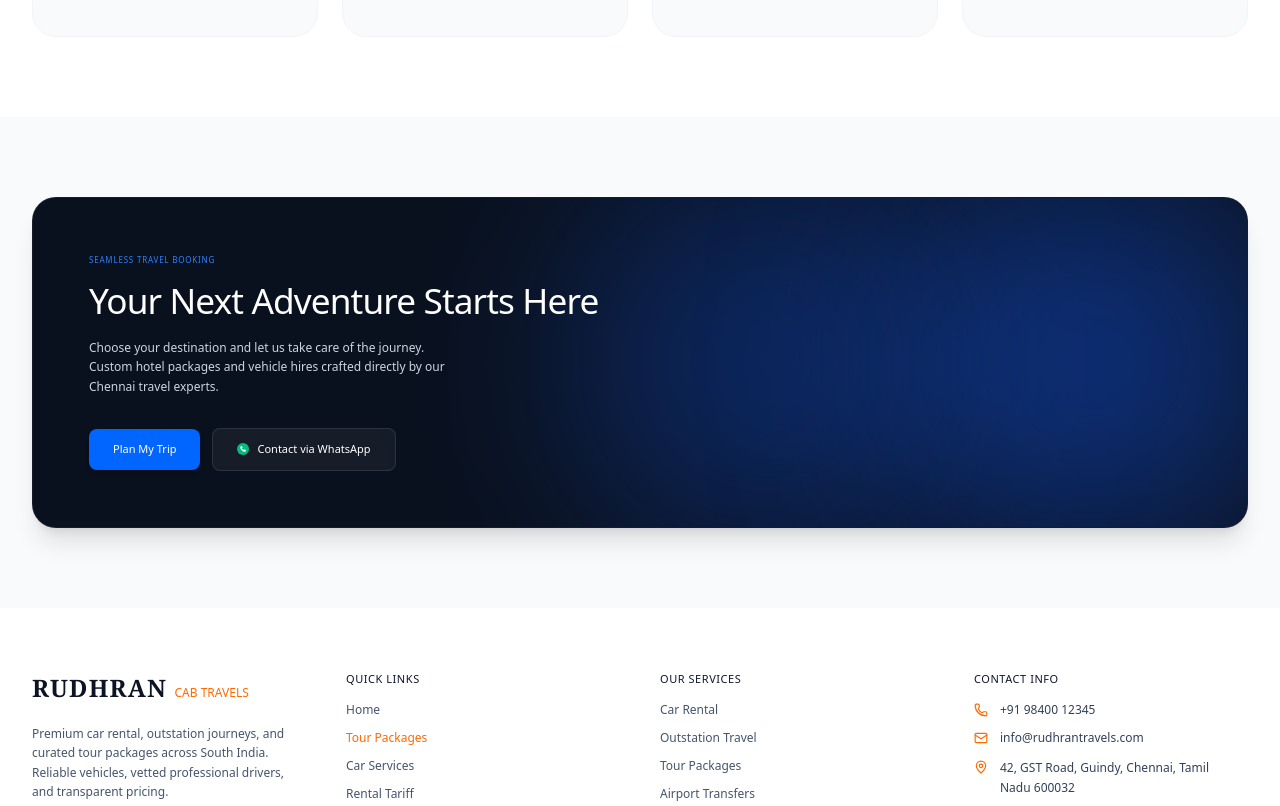
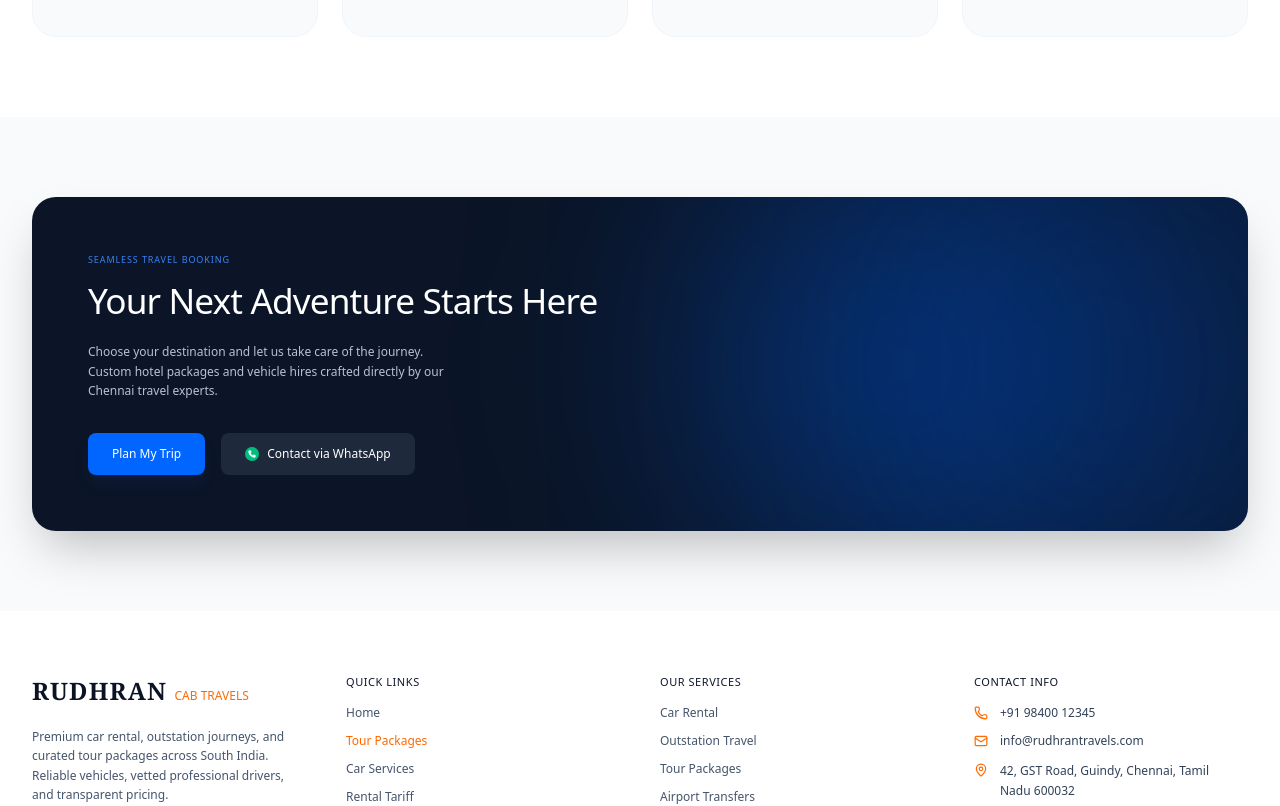
Before and after one commit to aeropeak26/Rudhran_travels, a Next.js app: page /tour-packages in a window 1280 px wide. Shown: the part 2760-3566 px from the top of the page. Built offline with nearby package versions, Linux system fonts and the light colour scheme.

Commit message:
Refine CTA design to match screenshot accurately

```diff
--- a/src/app/tour-packages/page.tsx
+++ b/src/app/tour-packages/page.tsx
@@ -248,28 +248,28 @@ export default function TourPackagesPage() {
 
         {/* 4. CTA Block */}
         <section className="py-20 max-w-7xl mx-auto px-4 sm:px-6 lg:px-8">
-          <div className="bg-[#0A111E] text-white rounded-[1.5rem] p-10 md:p-14 relative overflow-hidden shadow-xl border border-white/5">
+          <div className="bg-[#0B1527] text-white rounded-[1.5rem] p-10 md:p-14 relative overflow-hidden shadow-2xl">
 
             {/* Background Glowing Spheres */}
-            <div className="absolute top-1/2 -translate-y-1/2 left-[45%] w-96 h-96 bg-blue-600/30 rounded-full blur-[100px] pointer-events-none z-0"></div>
-            <div className="absolute top-1/2 -translate-y-1/2 -right-10 w-96 h-96 bg-blue-600/40 rounded-full blur-[100px] pointer-events-none z-0"></div>
+            <div className="absolute top-1/2 -translate-y-1/2 left-[55%] w-[400px] h-[400px] bg-[#0052cc]/40 rounded-full blur-[120px] pointer-events-none z-0"></div>
+            <div className="absolute top-1/2 -translate-y-1/2 -right-20 w-[450px] h-[450px] bg-[#0047b3]/50 rounded-full blur-[140px] pointer-events-none z-0"></div>
 
             <div className="max-w-xl relative z-10">
-              <span className="text-[8px] font-bold text-blue-500 uppercase tracking-widest block mb-3">SEAMLESS TRAVEL BOOKING</span>
-              <h2 className="text-3xl md:text-[2.2rem] font-bold mb-4 tracking-tight leading-tight">Your Next Adventure Starts Here</h2>
-              <p className="text-[12px] text-slate-300 leading-relaxed mb-8">
+              <span className="text-[9px] font-bold text-[#3b82f6] uppercase tracking-widest block mb-3">SEAMLESS TRAVEL BOOKING</span>
+              <h2 className="text-3xl md:text-[2.2rem] font-bold mb-5 tracking-tight leading-tight">Your Next Adventure Starts Here</h2>
+              <p className="text-[12px] text-slate-300/90 leading-relaxed mb-8">
                 Choose your destination and let us take care of the journey.<br />
                 Custom hotel packages and vehicle hires crafted directly by our<br />
                 Chennai travel experts.
               </p>
 
-              <div className="flex flex-wrap items-center gap-3">
-                <button onClick={() => setIsModalOpen(true)} className="px-6 py-3 bg-[#0066ff] hover:bg-blue-600 text-white rounded-[8px] text-[11px] font-bold transition-colors shadow-md">
+              <div className="flex flex-wrap items-center gap-4">
+                <button onClick={() => setIsModalOpen(true)} className="px-6 py-3 bg-[#0066ff] hover:bg-blue-600 text-white rounded-lg text-[12px] font-bold transition-colors shadow-lg shadow-blue-900/20">
                   Plan My Trip
                 </button>
-                <a href="https://wa.me/919840012345" target="_blank" rel="noopener noreferrer" className="px-6 py-3 bg-white/5 hover:bg-white/10 text-white border border-white/10 rounded-[8px] text-[11px] font-bold transition-colors flex items-center gap-2">
-                  <div className="w-3 h-3 rounded-full bg-emerald-500 flex items-center justify-center shadow-sm">
-                    <Phone className="w-1.5 h-1.5 text-white fill-white" />
+                <a href="https://wa.me/919840012345" target="_blank" rel="noopener noreferrer" className="px-6 py-3 bg-[#1e293b] hover:bg-slate-700 text-white rounded-lg text-[12px] font-bold transition-colors flex items-center gap-2">
+                  <div className="w-3.5 h-3.5 rounded-full bg-emerald-500 flex items-center justify-center">
+                    <Phone className="w-2 h-2 text-white fill-white" />
                   </div>
                   Contact via WhatsApp
                 </a>
```
